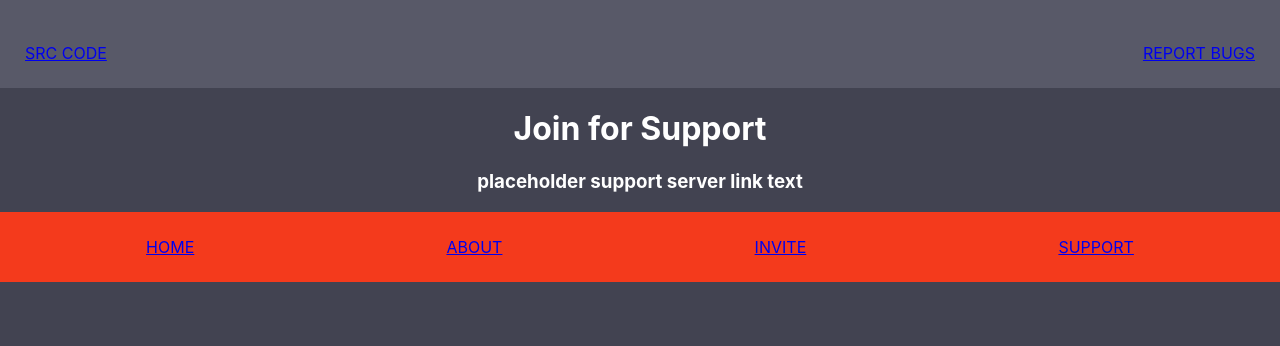
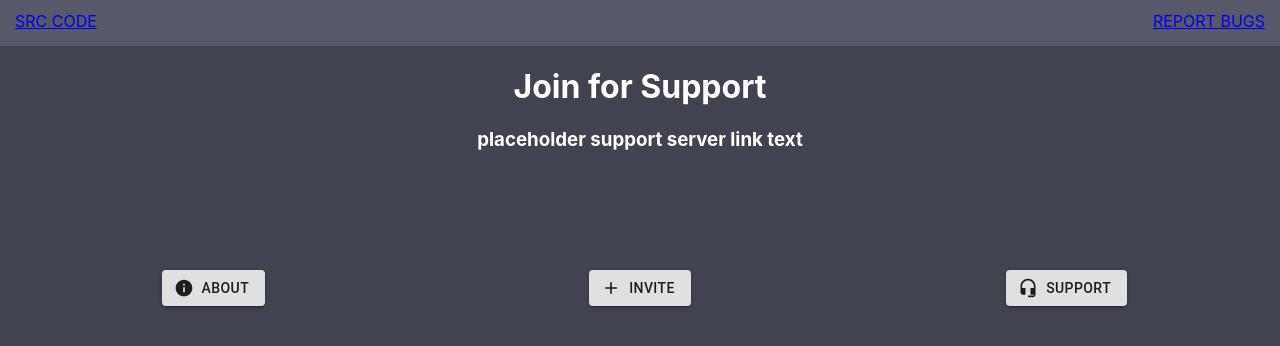
Before and after one commit to zaycation/hadeslander001, a React (Create React App) app: page /support in a window 1280 px wide. Shown: the top 346 px of the page. Built offline with nearby package versions, Linux system fonts and the light colour scheme.

Commit message:
made ui more presentable

```diff
--- a/package.json
+++ b/package.json
@@ -4,13 +4,15 @@
   "private": true,
   "dependencies": {
     "@material-ui/core": "^4.11.0",
+    "@material-ui/icons": "^4.9.1",
     "@testing-library/jest-dom": "^4.2.4",
     "@testing-library/react": "^9.5.0",
     "@testing-library/user-event": "^7.2.1",
     "react": "^16.13.1",
     "react-dom": "^16.13.1",
     "react-router-dom": "^5.2.0",
-    "react-scripts": "3.4.3"
+    "react-scripts": "3.4.3",
+    "styled-components": "^5.2.0"
   },
   "scripts": {
     "start": "react-scripts start",
--- a/src/App.css
+++ b/src/App.css
@@ -1,5 +1,9 @@
 body {
   background-color: #424351;
+}
+
+.Button {
+  color: #f43a1c;
 }
 
 h1,
@@ -11,7 +15,7 @@ h3 {
 ul {
   list-style-type: none;
   text-decoration: none !important;
-  padding: 20px;
+  padding: 10px;
   display: flex;
 }
 
@@ -23,20 +27,20 @@ ul li {
 }
 
 .header-navigation {
+  margin-top: -20px;
   background-color: #585968;
   text-decoration: white !important;
-  padding-top: 2px;
 }
 
-.footer-navigation {
-  background-color: #f43a1c;
-  text-decoration: none !important;
+#footer-navigation {
+  justify-content: space-around;
 }
 
 #header-list {
   justify-content: space-between;
 }
 
-#footer-list {
-  justify-content: space-around;
+#paper-styles {
+  justify-content: center;
+  margin: auto;
 }
--- a/src/components/layout/Footer.js
+++ b/src/components/layout/Footer.js
@@ -1,24 +1,41 @@
 import React from "react";
+import styled from "styled-components";
+
+//react router imports
 import { Link } from "react-router-dom";
+
+//material-ui imports
+import Button from "@material-ui/core/Button";
+import Grid from "@material-ui/core/Grid";
+import HeadsetMicIcon from "@material-ui/icons/HeadsetMic";
+import InfoIcon from "@material-ui/icons/Info";
+import AddIcon from "@material-ui/icons/Add";
+
+const Container = styled.div`
+  text-align: center;
+`;
 
 const Footer = () => {
   return (
-    <nav className="footer-navigation">
-      <ul id="footer-list">
-        <li>
-          <Link to="/lander">HOME</Link>
-        </li>
-        <li>
-          <Link to="/about">ABOUT</Link>
-        </li>
-        <li>
-          <Link to="/invite">INVITE</Link>
-        </li>
-        <li>
-          <Link to="/support">SUPPORT</Link>
-        </li>
-      </ul>
-    </nav>
+    <Container>
+      <Grid container spacing={0}>
+        <Grid items xs={4}>
+          <Button variant="contained" startIcon={<InfoIcon />}>
+            ABOUT
+          </Button>
+        </Grid>
+        <Grid items xs={4}>
+          <Button variant="contained" startIcon={<AddIcon />}>
+            INVITE
+          </Button>
+        </Grid>
+        <Grid items xs={4}>
+          <Button variant="contained" startIcon={<HeadsetMicIcon />}>
+            SUPPORT
+          </Button>
+        </Grid>
+      </Grid>
+    </Container>
   );
 };
 
--- a/src/components/pages/Lander.js
+++ b/src/components/pages/Lander.js
@@ -1,13 +1,27 @@
 import React from "react";
+
+//material-ui imports
+import Grid from "@material-ui/core/Grid";
+import Box from '@material-ui/core/Box';
 
 const Lander = () => {
   return (
     <div>
-      <h1>HADES</h1>
-      <h3>
-        The simple, lightweight bot every server needs. Add for moderation, fun
-        games, music, and more coming soon! Currently in alpha testing.
-      </h3>
+      <Grid container spacing={0}>
+        <Grid items xs={7}>
+        <Box component="span" m={1} color="text.primary">
+            <h3>
+              The simple, lightweight bot every server needs. Add for
+              moderation, fun games, music, and more coming soon! Currently in
+              alpha testing.
+            </h3>
+        </Box>
+
+        </Grid>
+        <Grid item xs={5}>
+          <h1>HADES</h1>
+        </Grid>
+      </Grid>
     </div>
   );
 };
```
Also changed, not shown: src/App.js (+6 -2 lines), 1 other file (tests, documents, lock files or other folders).
